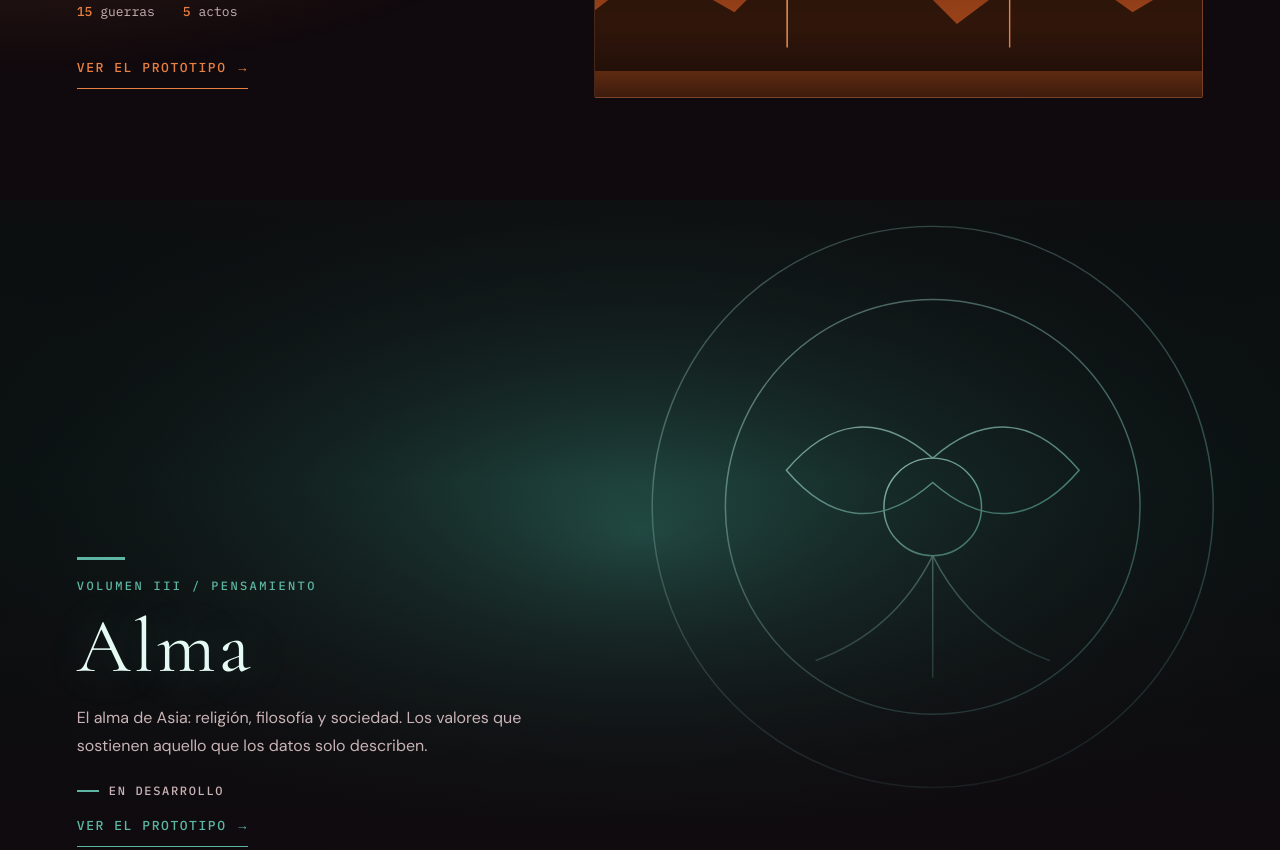
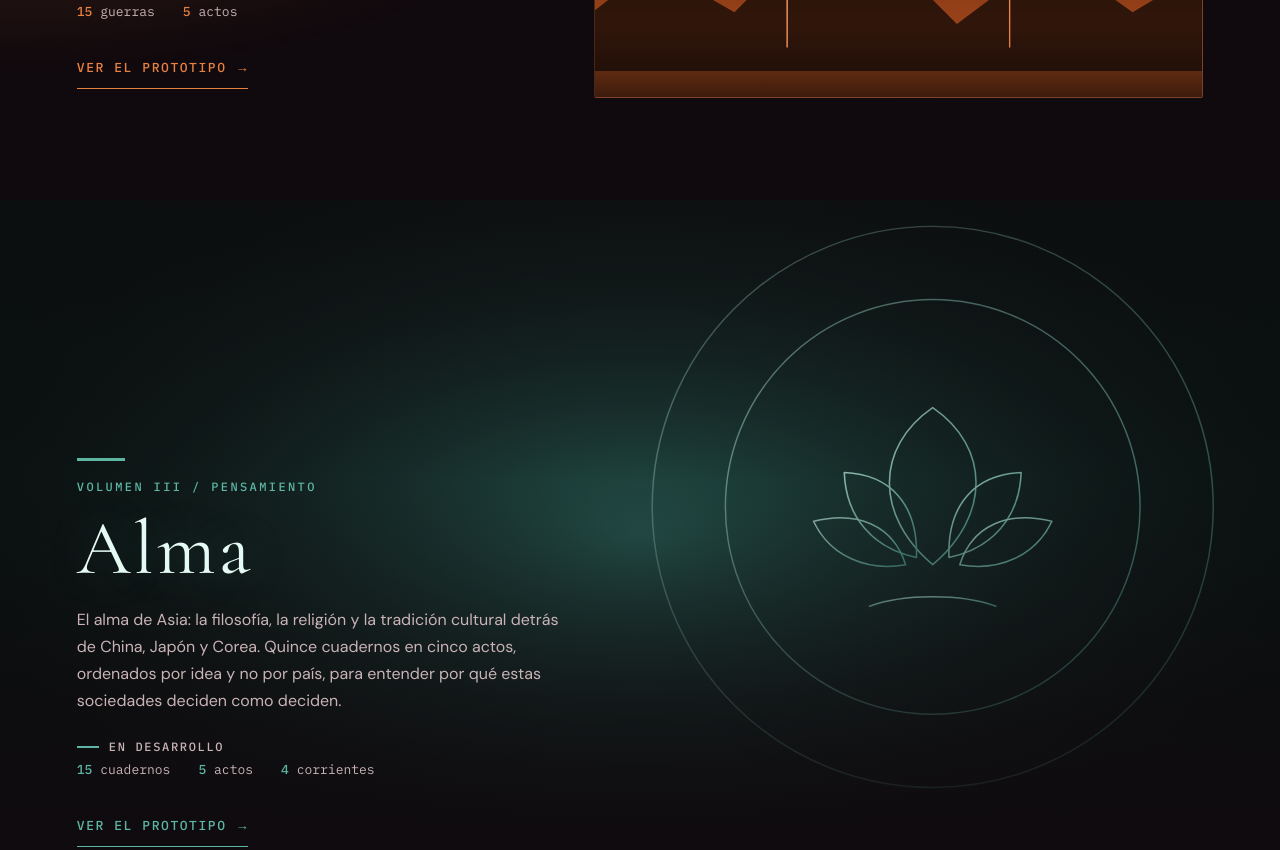
Before and after one commit to RENZO34990/pr-landing, a plain HTML site: page index.html in a window 1280 px wide. Shown: the part 2255-3105 px from the top of the page. Drawn offline with nearby package versions, Linux system fonts and the light colour scheme.

Commit message:
Triveni: bloque de Alma con texto actual, cifras y loto del Club
Co-Authored-By: Claude Sonnet 5.5 <noreply@anthropic.com>
Claude-Session: https://claude.ai/code/session_01UvqgfZ9coaDeSVF98KeAMA

```diff
--- a/index.html
+++ b/index.html
@@ -344,9 +344,7 @@
           <rect width="1200" height="700" fill="url(#sA)" stroke="none"/>
           <circle cx="840" cy="300" r="230" stroke-opacity=".5"/>
           <circle cx="840" cy="300" r="170" stroke-opacity=".7"/>
-          <circle cx="840" cy="300" r="40"/>
-          <path d="M840 260c-46-40-86-30-120 10 34 40 74 50 120 10 46 40 86 30 120-10-34-40-74-50-120-10z" stroke-opacity=".9"/>
-          <path d="M840 340c-20 40-52 70-96 86M840 340c20 40 52 70 96 86M840 340v100" stroke-opacity=".6"/>
+          <g transform="translate(840 300) scale(7.4) translate(-16 -16)" stroke-width=".17" stroke-linejoin="round" stroke-linecap="round"><path d="M16 5C22.4 9.4 22.4 17 16 22.4C9.6 17 9.6 9.4 16 5Z"/><path d="M14.2 21.6C9.4 20.6 6.4 17.2 6.2 12.2C11.2 12.4 14.4 15.6 14.2 21.6Z"/><path d="M17.8 21.6C22.6 20.6 25.6 17.2 25.8 12.2C20.8 12.4 17.6 15.6 17.8 21.6Z"/><path d="M13 22.4C8.6 23.2 4.6 21.4 2.8 17.6C7.6 16.4 11.6 18 13 22.4Z"/><path d="M19 22.4C23.4 23.2 27.4 21.4 29.2 17.6C24.4 16.4 20.4 18 19 22.4Z"/><path d="M9 27C12.8 25.6 19.2 25.6 23 27"/></g>
         </svg>
       </div>
     </div>
@@ -354,8 +352,9 @@
       <div class="p-copy">
         <p class="tag rv">Volumen III / Pensamiento</p>
         <h2 id="alma-title" class="rv" style="--d:.06s">Alma</h2>
-        <p class="rv" style="--d:.12s">El alma de Asia: religión, filosofía y sociedad. Los valores que sostienen aquello que los datos solo describen.</p>
+        <p class="rv" style="--d:.12s">El alma de Asia: la filosofía, la religión y la tradición cultural detrás de China, Japón y Corea. Quince cuadernos en cinco actos, ordenados por idea y no por país, para entender por qué estas sociedades deciden como deciden.</p>
         <p class="status rv" style="--d:.16s">En desarrollo</p>
+        <p class="meta rv" style="--d:.18s"><span><b>15</b> cuadernos</span><span><b>5</b> actos</span><span><b>4</b> corrientes</span></p>
         <a class="cta rv" style="--d:.2s" href="https://renzo34990.github.io/alma-asia/">Ver el prototipo <span class="arr" aria-hidden="true">→</span></a>
       </div>
     </div>
```
